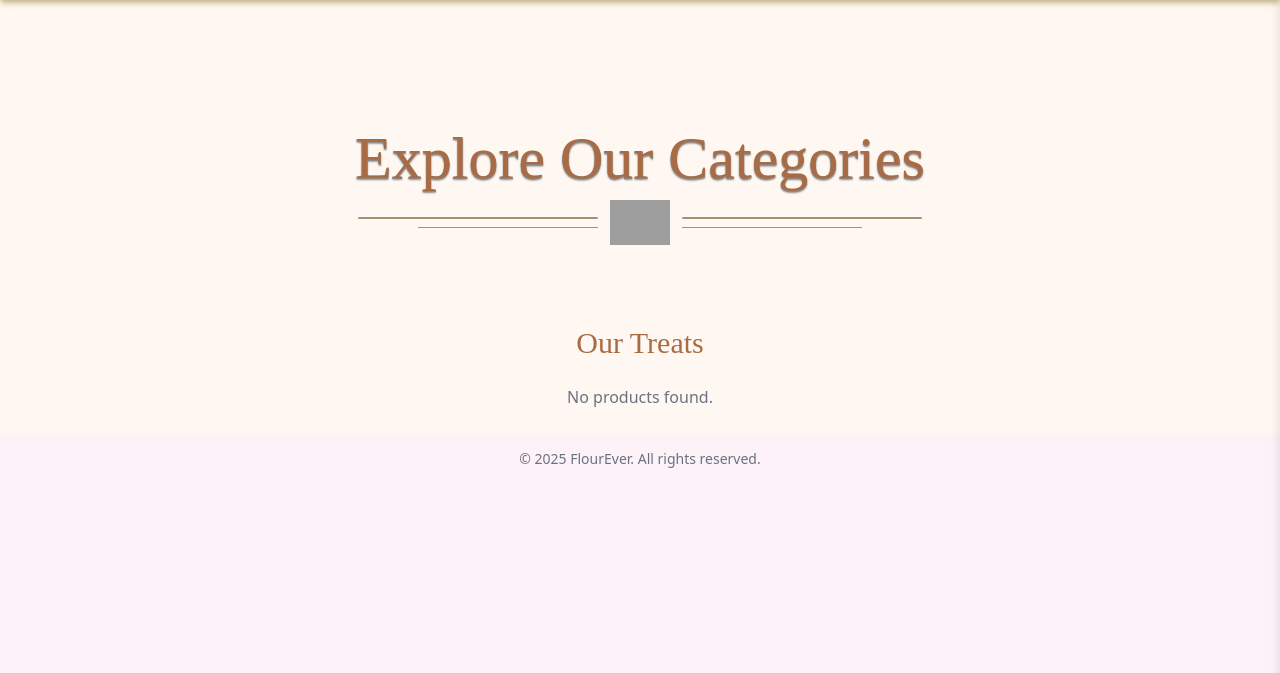
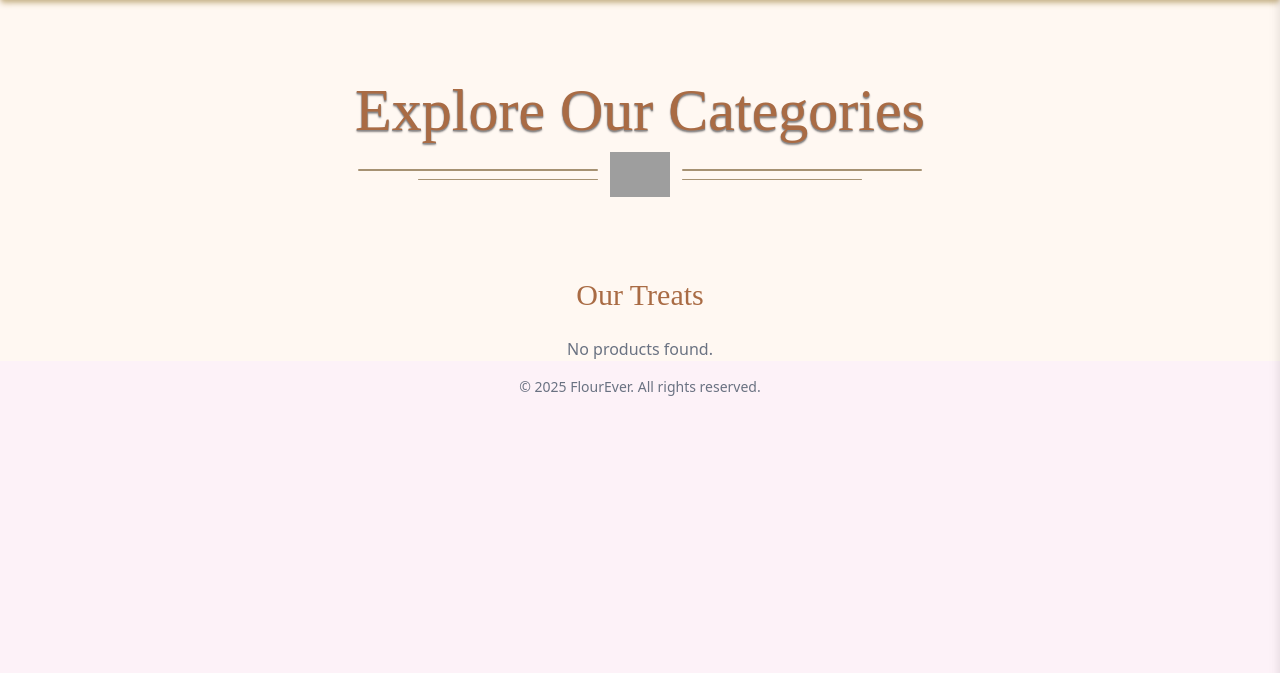
Before and after one commit to hachisnail/sweet-delights, a PHP site: template src/Views/Public/products.twig in a window 1280 px wide. Shown: the part 88-761 px from the top of the page. Run offline with PHP 8.4, Linux system fonts and the light colour scheme; the template is opened without the code that fills it, so the values that code supplies are empty; some libraries are stand-ins or nearby versions; grey boxes are pictures that could not be loaded.

Commit message:
adjusted some shits

```diff
--- a/public/css/output.css
+++ b/public/css/output.css
@@ -1381,6 +1381,9 @@
   .pt-10 {
     padding-top: calc(var(--spacing) * 10);
   }
+  .pt-19 {
+    padding-top: calc(var(--spacing) * 19);
+  }
   .pt-20 {
     padding-top: calc(var(--spacing) * 20);
   }
--- a/src/Views/Public/products.twig
+++ b/src/Views/Public/products.twig
@@ -81,9 +81,9 @@
 
 
 {# --- MODIFIED: Main content div with correct padding --- #}
-<div class="p-6 flex flex-col items-center snap-start {% if active_discounts is empty %}pt-32{% else %}pt-10{% endif %} bg-[#FFF8F2]">
+<div class="px-6 pt-20 flex flex-col items-center snap-start bg-[#FFF8F2]">
 {% if active_discounts is defined and active_discounts|length > 0 %}
-<section class="w-full pt-32 pb-10 bg-[#FFF8F2] snap-start">
+<section class="w-full pt-10 pb-10 bg-[#FFF8F2] ">
     <div class="max-w-6xl mx-auto px-4">
         {# <h2 class="text-3xl font-zen-antique text-[#A96B44] mb-4 text-center">Current Offers</h2> #}
 
```
